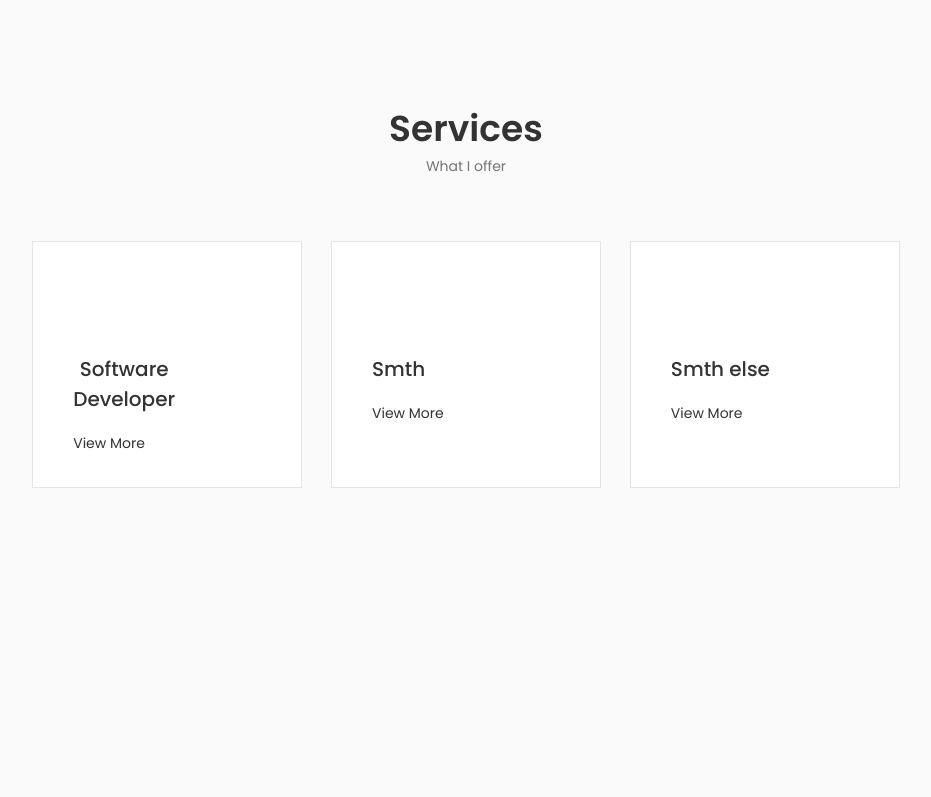
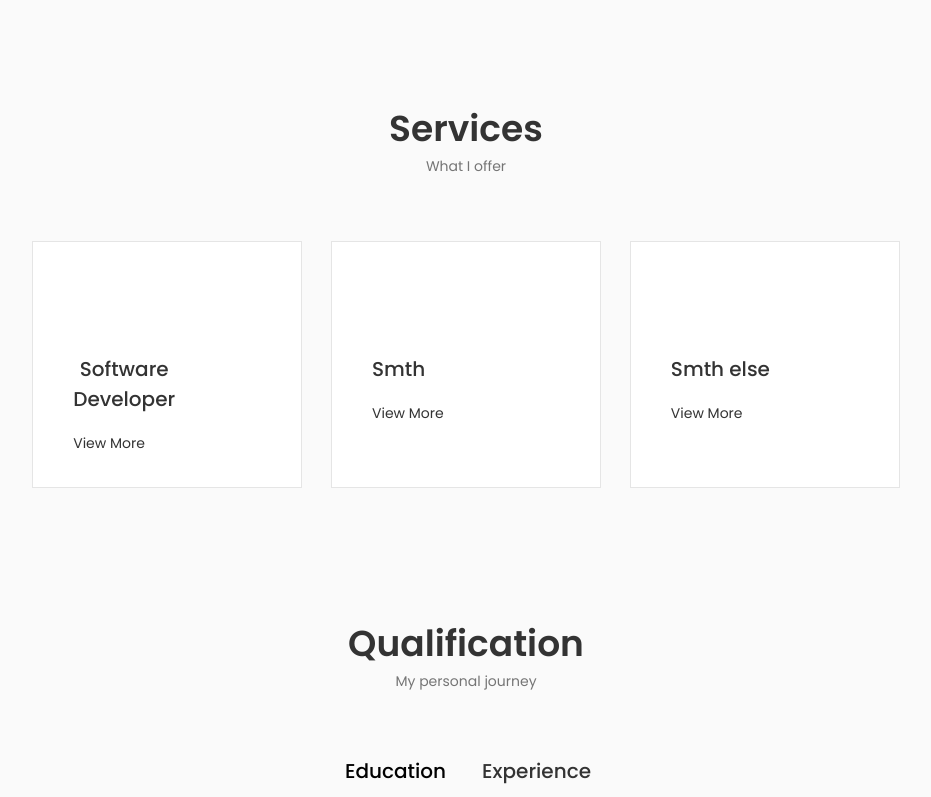
Before and after one commit to rxhaqkaj/personal-portfolio, a React (Create React App) app: page / in a window 1280 px wide. Shown: the part 2000-2797 px from the top of the page, without its empty margins (174-1105 px from the left). Before the commit the page ends 2520 px from the top, so only its background shows below. Built offline with nearby package versions, Linux system fonts and the light colour scheme; the HTML template or start-up script is replaced by a standard one.

Commit message:
feat(qualification-page): qualifications section

```diff
--- a/src/App.css
+++ b/src/App.css
@@ -200,7 +200,7 @@ img {
 
 }
 
-@media screen and (max-width: 576x) {
+@media screen and (max-width: 576px) {
 
 }
 
--- a/src/App.js
+++ b/src/App.js
@@ -4,6 +4,7 @@ import Home from './components/home/Home';
 import About from './components/about/About';
 import Skills from './components/skills/Skills';
 import Services from './components/services/Services';
+import Qualification from './components/qualification/Qualification';
 
 const App = () => {
   return (
@@ -14,6 +15,7 @@ const App = () => {
         <About />
         <Skills/>
         <Services/>
+        <Qualification/>
       </main>
     </>
   );
--- a/src/components/about/about.css
+++ b/src/components/about/about.css
@@ -74,7 +74,7 @@
 }
 
 /*Medium devices */
-@media screen and (max-width: 576x) {
+@media screen and (max-width: 576px) {
     .about__info {
         grid-template-columns: repeat(3, 1fr);
     }
--- /dev/null
+++ b/src/components/qualification/Qualification.jsx
@@ -0,0 +1,170 @@
+import React, { useState } from 'react'
+import './qualification.css'
+
+const Qualification = () => {
+  const [toggleState, setToggleState] = useState(1)
+
+  const toggleTab = (index) => {
+    setToggleState(index)
+  }
+  return (
+    <section className='qualification section'>
+      <h2 className="section__title">Qualification</h2>
+      <span className="section__subtitle">My personal journey</span>
+      <div className="qualification__container container">
+        <div className="qualification__tabs">
+          <div className={toggleState === 1
+              ? "qualification__button qualification__active button__flex"
+              : "qualification__button button__flex"}
+                onClick= {() => toggleTab(1)}
+              >
+            <i className='uil uil-graduation-cap qualification__icon'></i>
+            Education
+          </div>
+
+            <div className={toggleState === 2
+              ? "qualification__button qualification__active button__flex"
+              : "qualification__button button__flex"}
+                 onClick= {() => toggleTab(2)}
+              >
+            <i className='uil uil-briefcase-alt qualification__icon'></i>
+            Experience
+          </div>
+        </div>
+        <div className="qualification__sections">
+          <div className={toggleState === 1
+            ? "qualification__content qualification__content__active"
+            : "qualification__content"}>
+            <div className="qualifications__data">
+              <div>
+                <h3 className="qualification__title">Web Design</h3>
+                <span className="qualification__subtitle">
+                  Institute
+                </span>
+                <div className="qualification__calendar">
+                  <i className='uil uil-calendar-alt'></i>
+                  2021 - Present
+                </div>
+              </div>
+              <div>
+                <span className="qualification__rounder"></span>
+                <span className="qualification__line"></span>
+              </div>
+            </div>
+            <div className="qualifications__data">
+              <div></div>
+              <div>
+                <span className="qualification__rounder"></span>
+                <span className="qualification__line"></span>
+              </div>
+
+              <div>
+                <h3 className="qualification__title">Mobile Design</h3>
+                <span className="qualification__subtitle">
+                  Institute
+                </span>
+                <div className="qualification__calendar">
+                  <i className='uil uil-calendar-alt'></i>
+                  2021 - Present
+                </div>
+              </div>
+            </div>
+            <div className="qualifications__data">
+              <div>
+                <h3 className="qualification__title">Web Development</h3>
+                <span className="qualification__subtitle">
+                  Institute
+                </span>
+                <div className="qualification__calendar">
+                  <i className='uil uil-calendar-alt'></i>
+                  2021 - Present
+                </div>
+              </div>
+              <div>
+                <span className="qualification__rounder"></span>
+                <span className="qualification__line"></span>
+              </div>
+            </div>
+            <div className="qualifications__data">
+              <div></div>
+
+              <div>
+                <span className="qualification__rounder"></span>
+                <span className="qualification__line"></span>
+              </div>
+
+              <div>
+                <h3 className="qualification__title">Mobile Development</h3>
+                <span className="qualification__subtitle">
+                  Institute
+                </span>
+                <div className="qualification__calendar">
+                  <i className='uil uil-calendar-alt'></i>
+                  2021 - Present
+                </div>
+              </div>
+            </div>
+          </div>
+
+          <div className={toggleState === 2
+            ? "qualification__content qualification__content__active"
+            : "qualification__content"}>
+            <div className="qualifications__data">
+              <div>
+                <h3 className="qualification__title">Smth Else Design</h3>
+                <span className="qualification__subtitle">
+                  Institute
+                </span>
+                <div className="qualification__calendar">
+                  <i className='uil uil-calendar-alt'></i>
+                  2021 - Present
+                </div>
+              </div>
+              <div>
+                <span className="qualification__rounder"></span>
+                <span className="qualification__line"></span>
+              </div>
+            </div>
+            <div className="qualifications__data">
+              <div></div>
+
+              <div>
+                <span className="qualification__rounder"></span>
+                <span className="qualification__line"></span>
+              </div>
+
+              <div>
+                <h3 className="qualification__title">something</h3>
+                <span className="qualification__subtitle">
+                  Institute
+                </span>
+                <div className="qualification__calendar">
+                  <i className='uil uil-calendar-alt'></i>
+                  2021 - Present
+                </div>
+              </div>
+            </div>
+            <div className="qualifications__data">
+              <div>
+                <h3 className="qualification__title">Other Development</h3>
+                <span className="qualification__subtitle">
+                  Institute
+                </span>
+                <div className="qualification__calendar">
+                  <i className='uil uil-calendar-alt'></i>
+                  2021 - Present
+                </div>
+              </div>
+              <div>
+                <span className="qualification__rounder"></span>
+                <span className="qualification__line"></span>
+              </div>
+            </div>
+          </div>
+        </div>
+      </div>
+    </section>
+  )
+}
+
+export default Qualification
--- /dev/null
+++ b/src/components/qualification/qualification.css
@@ -0,0 +1,127 @@
+.qualification__container {
+    max-width: 768px;
+}
+
+.qualification__tabs {
+    display: flex;
+    justify-content: center;
+    margin-bottom: var(--mb-2);
+}
+
+.qualification__button {
+    font-size: var(--h3-font-size);
+    font-weight: var(--font-medium);
+    color: var(--title-color);
+    margin: 0 var(--mb-1);
+    cursor: pointer;
+}
+
+.qualification__button:hover {
+    color: var(--title-color-dark);
+}
+
+.qualification__icon {
+    font-size: 1.8rem;
+    margin-right: var(--mb-0-25);
+}
+
+.qualification__active {
+    color: var(--title-color-dark);
+}
+
+.qualification__sections {
+    display: grid;
+    grid-template-columns: 0.5fr;
+    justify-content: center;
+}
+
+.qualification__content {
+    display: none;
+}
+
+.qualification__content__active {
+    display: block;
+}
+
+.qualifications__data {
+    display: grid;
+    grid-template-columns: 1fr max-content 1fr;
+    column-gap: 1.5rem;
+}
+
+.qualification__title {
+    font-size: var(--normal-font-size);
+    font-weight: var(--font-medium);
+}
+
+.qualification__subtitle {
+    display: inline-block;
+    font-size: var(--small-font-size);
+    margin-bottom: var(--mb-1);
+}
+
+.qualification__calendar {
+    font-size: var(--small-font-size);
+}
+
+.qualification__rounder {
+    display: inline-block;
+    width: 13px;
+    height: 13px;
+    background-color: var(--text-color);
+    border-radius: 50%;
+}
+
+.qualification__line {
+    display: block;
+    width: 1px;
+    height: 100%;
+    background-color: var(--text-color);
+    transform: translate(6px, -7px);
+}
+
+/* Breakpoints */
+
+/*Large devices */
+@media screen and (max-width: 992px) {
+
+    .qualification__container {
+        margin-left: auto;
+        margin-right: auto;
+    }
+  }
+
+  /*Medium devices */
+  @media screen and (max-width: 768px) {
+
+    .qualification__container {
+        margin-left: var(--mb-1-5);
+        margin-right: var(--mb-1-5);
+    }
+  }
+
+  @media screen and (max-width: 576px) {
+
+    .qualification__sections {
+        grid-template-columns: initial;
+    }
+
+    .qualification__button {
+        margin: 0 var(--mb-0-75);
+    }
+
+  }
+
+  /*Small devices */
+  @media screen and (max-width: 350px) {
+
+    .qualification__data {
+        gap: 0.5rem;
+    }
+
+    .qualification__content,
+    .qualification__content__active {
+        overflow-wrap: anywhere;
+    }
+
+  }
--- a/src/components/services/services.css
+++ b/src/components/services/services.css
@@ -147,7 +147,7 @@
     }
   }
 
-  @media screen and (max-width: 576x) {
+  @media screen and (max-width: 576px) {
     .services__modal__content {
         padding: 4.5rem 1.5rem 2.5rem;
     }
--- a/src/components/skills/skills.css
+++ b/src/components/skills/skills.css
@@ -62,7 +62,7 @@
 }
 
 /*Medium devices */
-@media screen and (max-width: 576x) {
+@media screen and (max-width: 576px) {
     .skills__container {
         grid-template-columns: 1fr;
         row-gap: 2rem;
```
